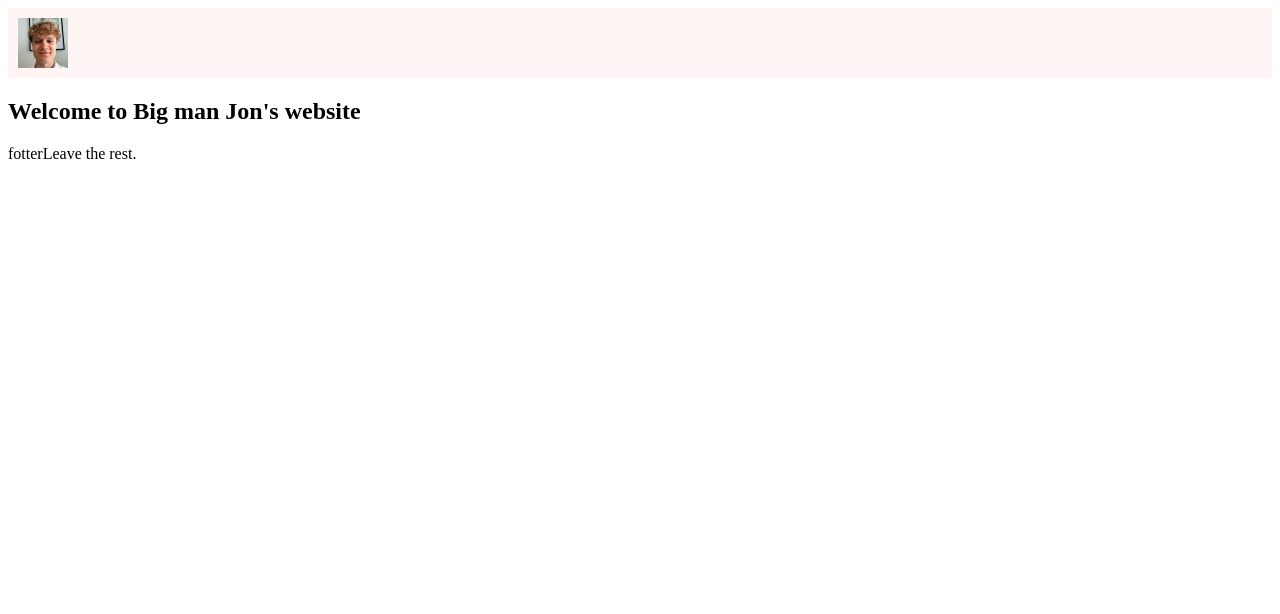
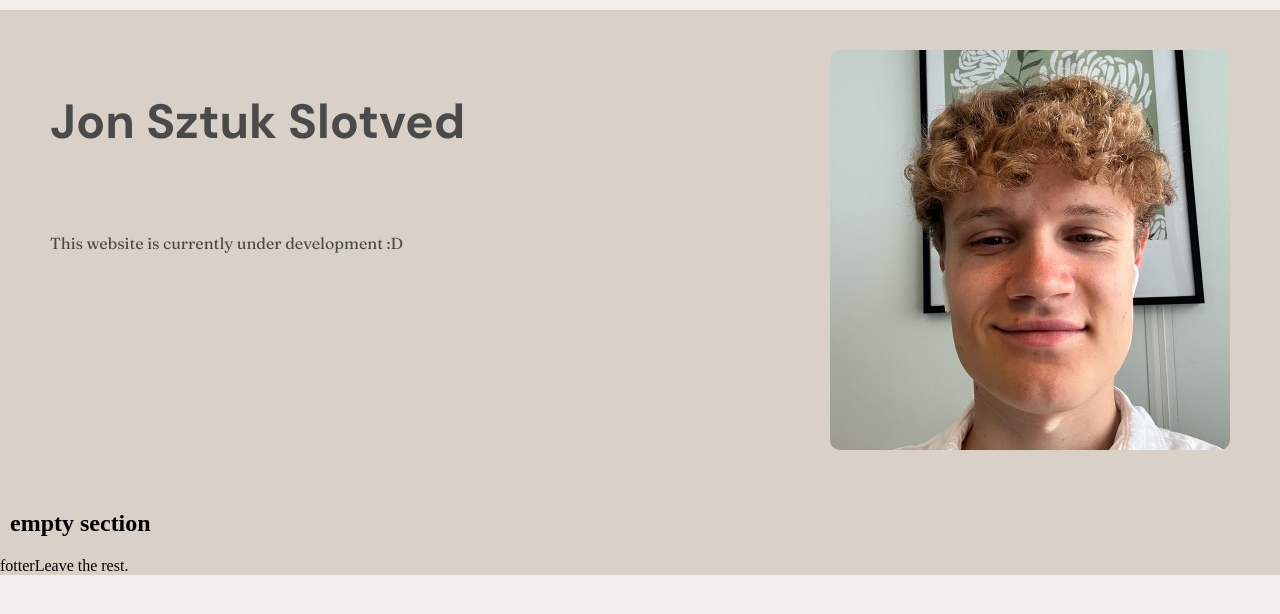
Before and after one commit to Jonedrengen/website, a Flask app: page / in a window 1280 px wide. Shown: the top 614 px of the page. Run offline with Flask 3, Linux system fonts and the light colour scheme.

Commit message:
looking into figma to design website

```diff
--- a/app/static/style.css
+++ b/app/static/style.css
@@ -1,20 +1,69 @@
 :root {
+
+    /* basic palette */
     --beige-white: #FFF5F5;
     --beige: #F7D6D0;
     --pinkish: #E2B4BD;
     --greyish: #4A4A4A;
+
+    /* Additional colors - source: https://color.adobe.com/explore?q=Neutral+Palette */
+    --brown-dark: #40352C;
+    --taupe: #A69B92;
+    --warm-grey: #D9D0C7;
+    --off-white: #F2EEEB;
+    --near-black: #0D0D0D;
+
+    /* Fonts */
+    --font-header: 'DM Sans', sans-serif;
+    --font-body: 'Fraunces', serif;
+
+    /* default padding */
+    --default-padding: 20px;
+
 }
 
+/* main elements */
+section {
+    margin: 10px;
+}
+main {
+    margin: 0px;
+    padding: 0px;
+    background-color: var(--warm-grey);
+}
+html {
+    background-color: var(--off-white);
+}
+body {
+    margin: 0px;
+    padding: 0px;
+}
 
+/* Site header styling */
+.site-header {
+    display: flex;
+    justify-content: space-between;
+    background-color: var(--warm-grey);
+    padding: var(--default-padding);
+    border: 20px;
 
-.logo-container {
-    display: flex;
-    justify-content: left;
-    align-items: center;
-    padding: 10px;
-    background-color: var(--beige-white);
 }
-.logo-container img {
-    width: 50px;
-    height: 50px;
+.site-header__title {
+    font-family: var(--font-header);
+    color: var(--greyish);
+    font-size: 48px;
+    padding: var(--default-padding);
 }
+.site-header__body {
+    font-family: var(--font-body);
+    color: var(--greyish);
+    font-size: 16px;
+    padding: var(--default-padding);
+}
+
+.site-header__image {
+    width: auto;
+    height: auto;
+    border-radius: 30px;
+    padding: var(--default-padding);
+}
--- a/app/templates/index.html
+++ b/app/templates/index.html
@@ -9,20 +9,27 @@
     <title>Jonedrengen</title>
 </head>
 <body>
-        <header class="site-header">
-            <div class="logo-container">
-            <img src="{{ url_for('static', filename='images/logo.jpeg') }}" alt="">
-        </header>
+    <main id="home">
+        <section class="site-header">
+            <div>
+                <h1 class="site-header__title">Jon Sztuk Slotved</h1>
+                <p class="site-header__body">
+                    This website is currently under development :D
+                </p>
+            </div>
+            <img class="site-header__image" src="{{ url_for('static', filename='images/logo.jpeg') }}" alt="Jonedrengen">
+        </section>
 
-        <main id="home">
+
         <section>
-                <h1>Welcome to Big man Jon's website</h1>
+            <h2>empty section</h2>
 
         </section>
 
 
-        </main>
 
         <footer class="site-footer"><span>fotter</span><span>Leave the rest.</span></footer>
+
+    </main>
 </body>
 </html>
```
Also changed, not shown: app/static/images/Image.jpeg (added). Lines whose indentation alone changed are shown as unchanged.
